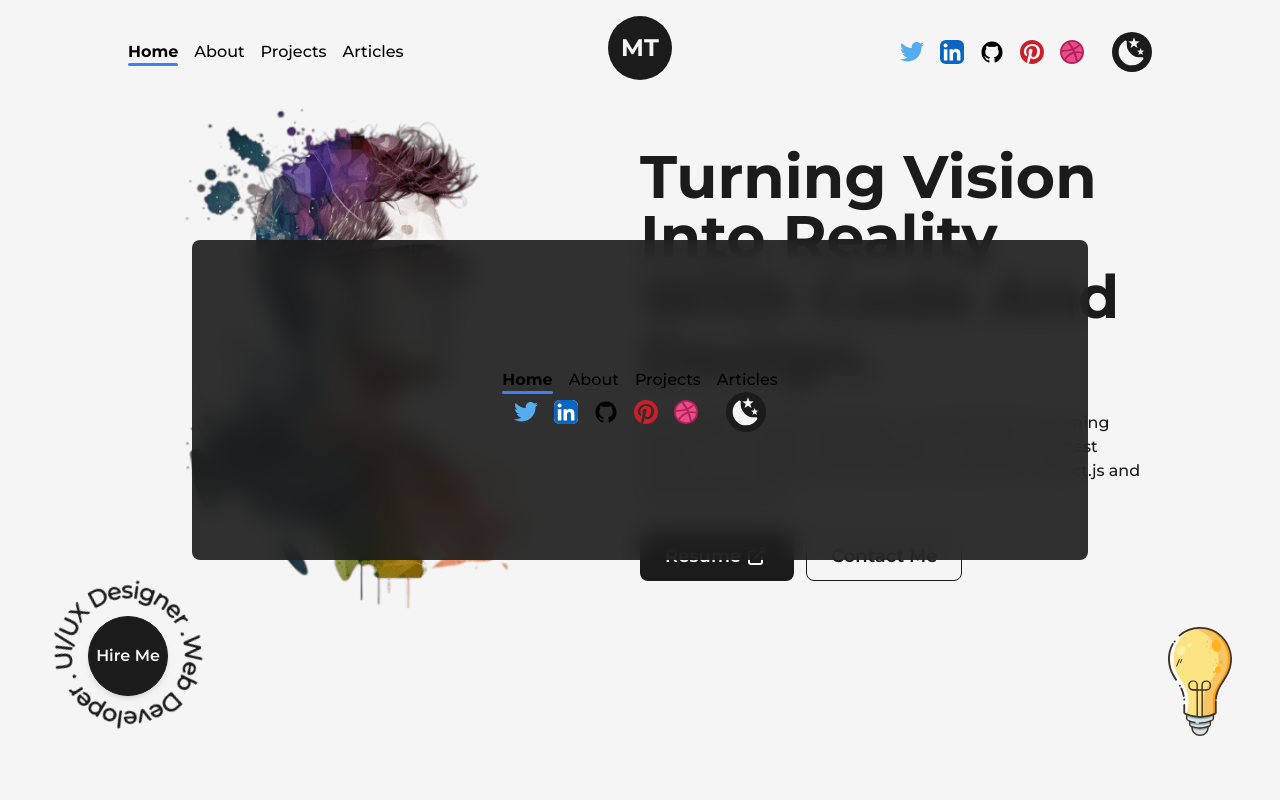
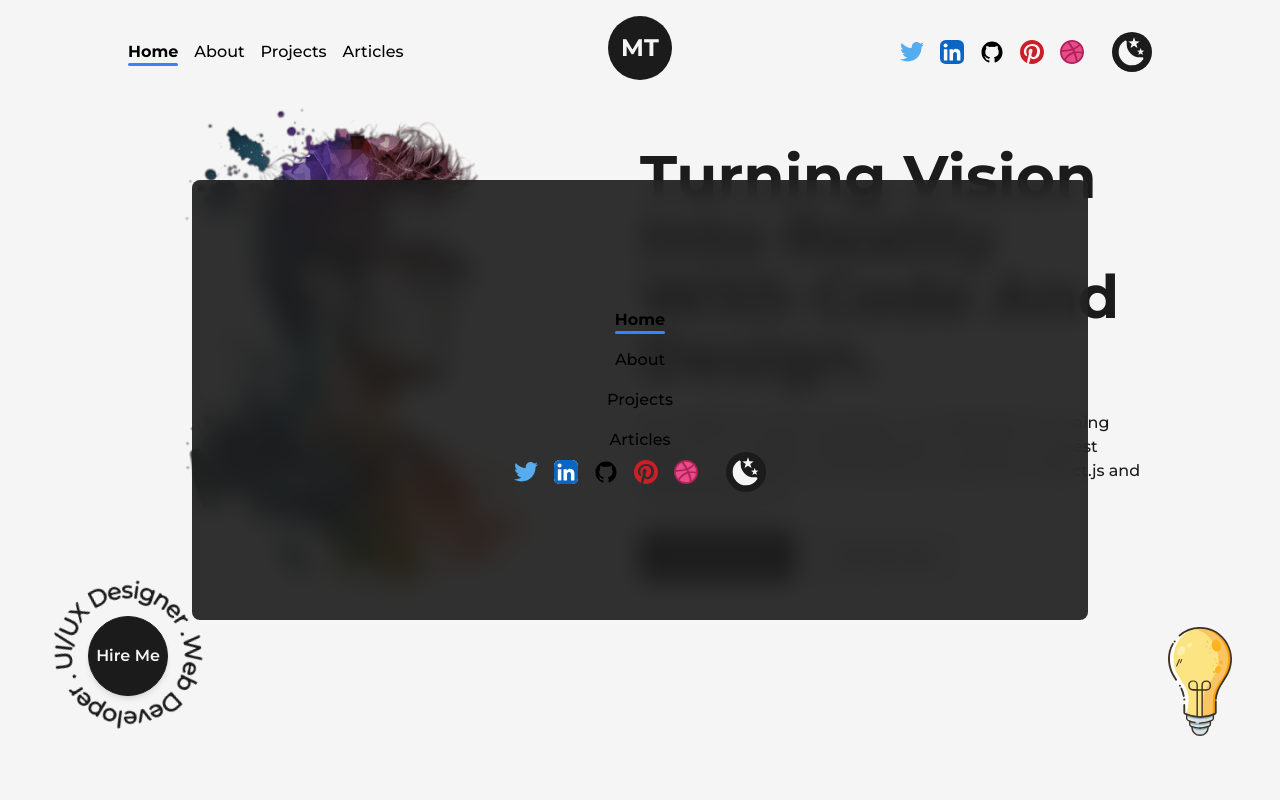
Before and after one commit to MilkiasTonji/mock-portfolio, a Next.js app: page / in a window 1280 px wide. Shown: the top 800 px of the page. Built offline with nearby package versions, Linux system fonts and the light colour scheme.

Commit message:
latest update on July17 2023

```diff
--- a/src/components/Navbar.js
+++ b/src/components/Navbar.js
@@ -88,10 +88,9 @@
             </div>
 
             {/* mobile menu here..... */}
-
             <div className='min-w-[70vw] flex flex-col justify-between items-center z-30
             fixed top-1/2 left-1/2 -translate-x-1/2 -translate-y-1/2 bg-dark/90 dark:bg-light/75 rounded-lg backdrop-blur-md py-32'>
-                <nav className='flex gap-4'>
+                <nav className='flex flex-col items-center justify-center gap-4'>
                     <CustomLink href="/" title={"Home"} className='' />
                     <CustomLink href="/about" title={"About"} className='' />
                     <CustomLink href="/projects" title={"Projects"} className='' />
```
Also changed, not shown: notes.txt.
